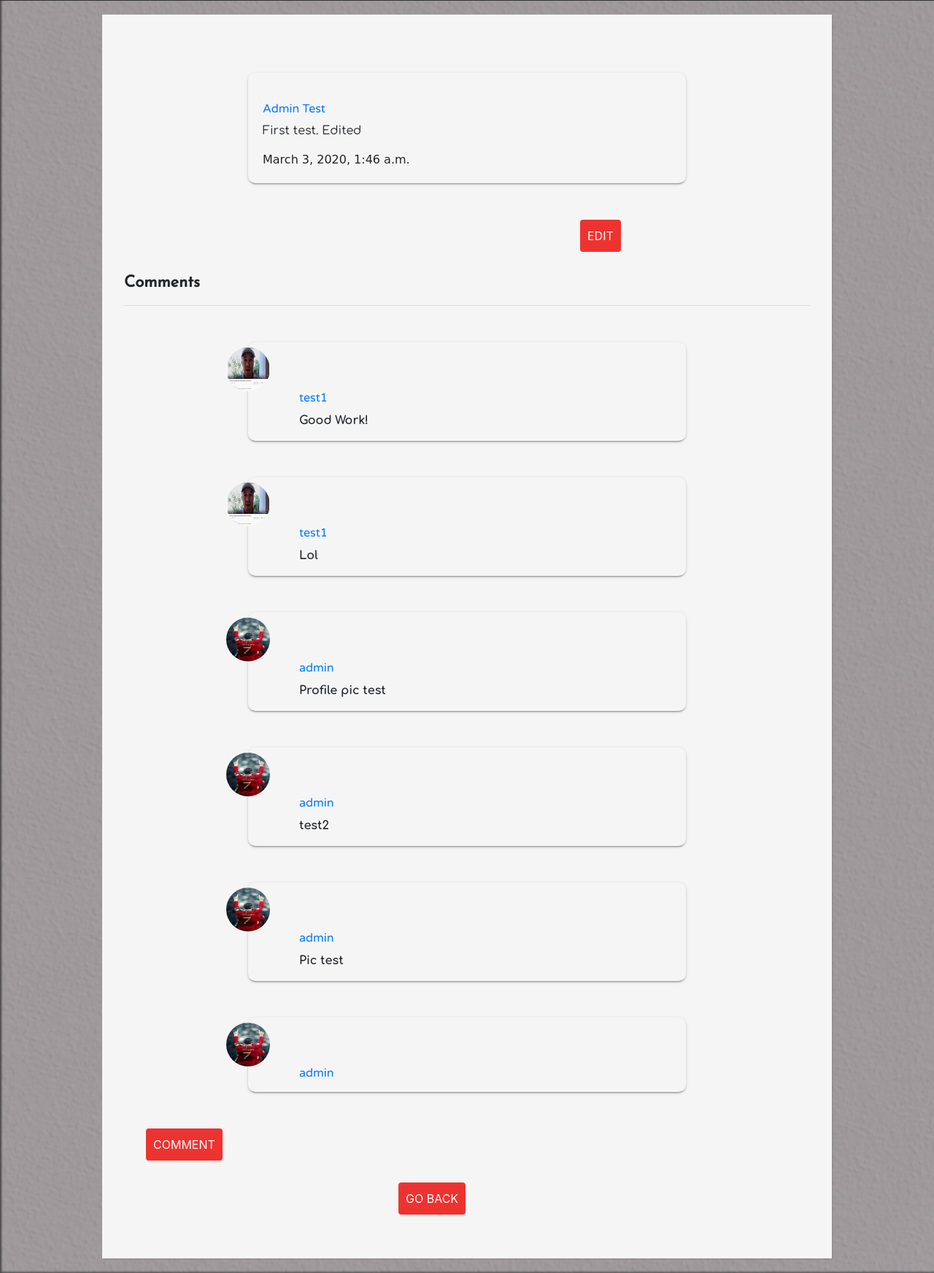
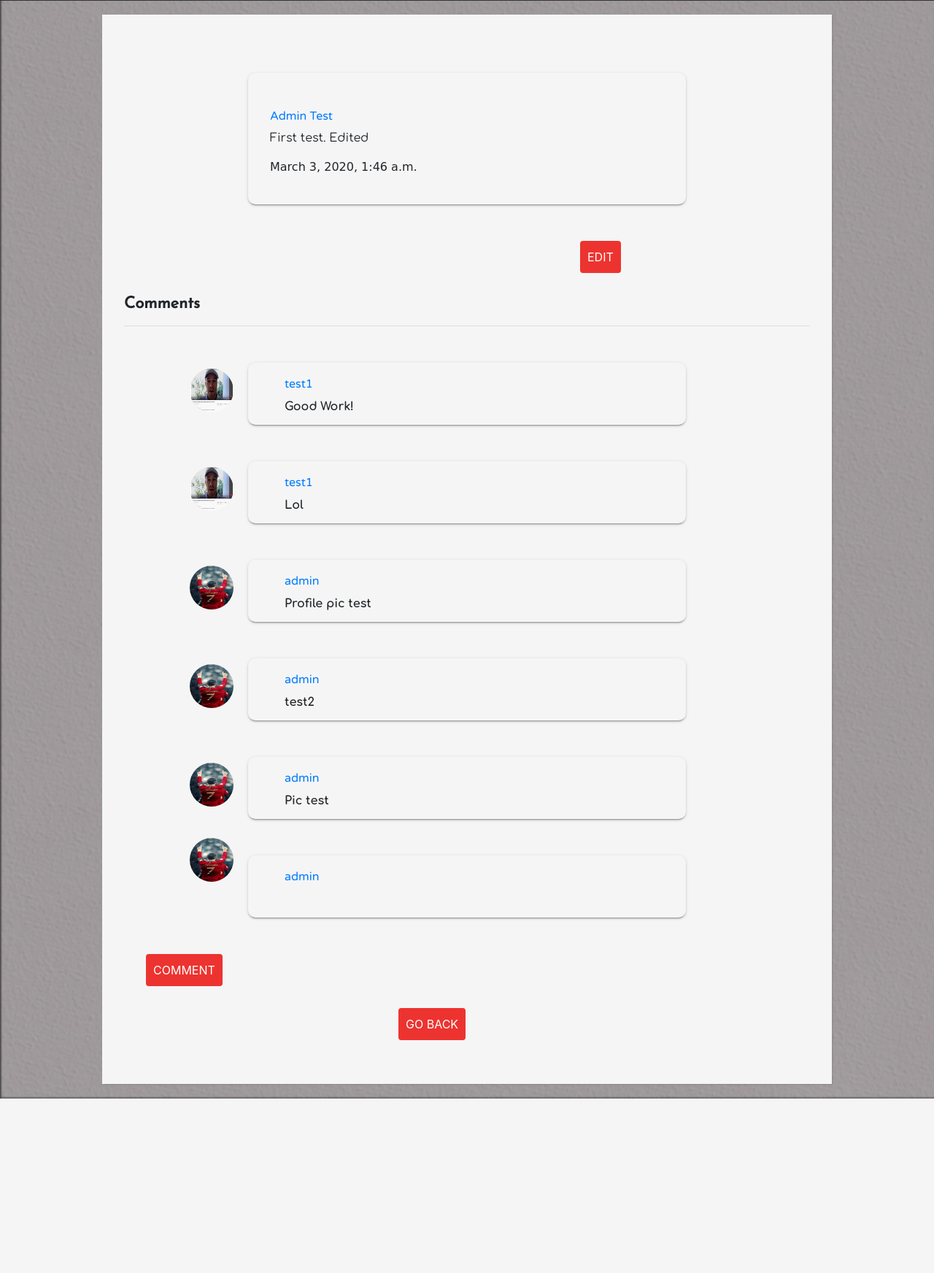
Before and after one commit to SuharshaHarish/learn-sanskrit-new, a Django app: page /learn-sanskrit/forums/forum/1/ in a window 1280 px wide. Shown: the whole page at 73% size. After the commit the page ends 1505 px from the top, so only its background shows below. Run offline with Django 3.2, Linux system fonts and the light colour scheme; a user stored in the database is signed in; data comes from the database, SQL or seed files in the repository; some libraries are stand-ins or nearby versions.

Commit message:
Forum_details styles

```diff
--- a/forums/templates/forums/forum_detail.html
+++ b/forums/templates/forums/forum_detail.html
@@ -25,12 +25,10 @@
     <div id="comments">
       {% for comment in comments %}
       <div class="tip-left">
-        <div id="profile_pic">
-          <img src="{{comment.forum_profile.profile_pic.url}}"  />
-        </div>
-        <div id="tipinfo">
           <h4>{{comment.author.username}}</h4>
           <p>{{comment.comment}}</p>
+        <div id="profile_pic">
+          <img src="{{comment.forum_profile.profile_pic.url}} " style="width: 60px; height: 60px;"  />
         </div>
       </div>
       {% endfor %}
--- a/sanskrit/static/css/forums.css
+++ b/sanskrit/static/css/forums.css
@@ -233,9 +233,9 @@ input[type=text], select {
 .forum_detail{
   position: sticky;
   max-width: 600px;
-  height: auto;
+  height: 180px;
   margin: 50px auto;
-  padding: 20px;
+  padding: 30px;
   box-sizing: border-box;
   border-radius: 10px;
   box-shadow: 0 3px 1px -2px rgba(0, 0, 0, 0.2), 0 2px 2px 0 rgba(0, 0, 0, 0.14),
@@ -325,7 +325,7 @@ input[type=text], select {
    */
    position: sticky;
   max-width: 600px;
-  height: auto;
+  height: 85px;
   /* max-height: 150px; */
   margin: 50px auto;
   /* padding: 20px; */
@@ -335,24 +335,20 @@ input[type=text], select {
     0 1px 5px 0 rgba(0, 0, 0, 0.12);
 }
 
-#tipinfo{
-  top: 0px;
-  display: inline-block;
-}
-
 #comments .tip-left h4{
   font-family: 'Varela Round', sans-serif;
   color: #007bff;
   font-weight: 300;
   font-size: 16px;
-  padding-left: 70px;
+  padding-left: 50px;
+  padding-top: 20px;
   /* display: inline; */
 }
 
 #comments .tip-left p{
   font-family: 'Comfortaa', cursive;
   font-weight: 700;
-  padding-left: 70px;
+  padding-left: 50px;
 }
 
 
@@ -371,9 +367,11 @@ input[type=text], select {
 #profile_pic img{
   width: 60px;
   height: 60px;
-  margin-left: -30px;
-  margin-top: 1.3%;
+  margin-top: -80px;
+  margin-left: -80px;
+  /* margin-top: 1.3%; */
   border-radius: 50%;
+
 }
 
 
```
